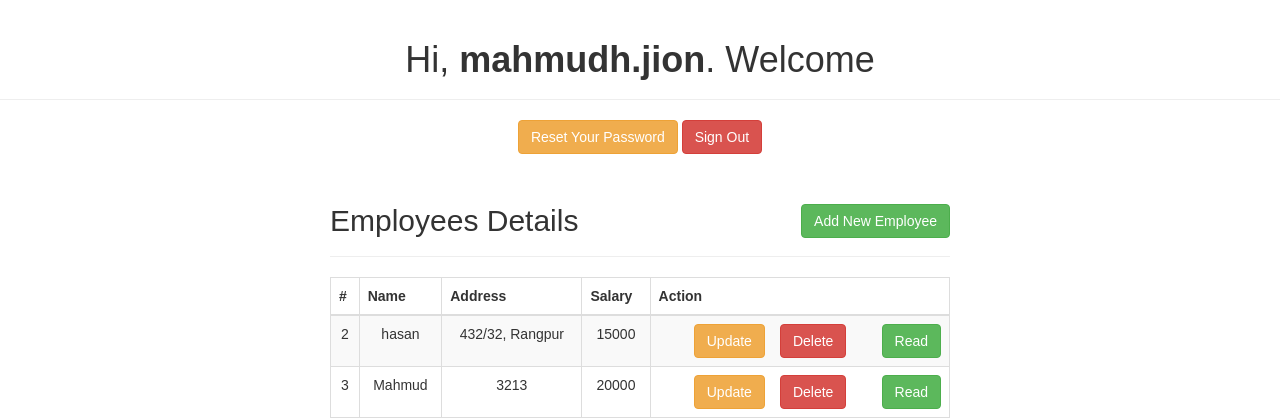
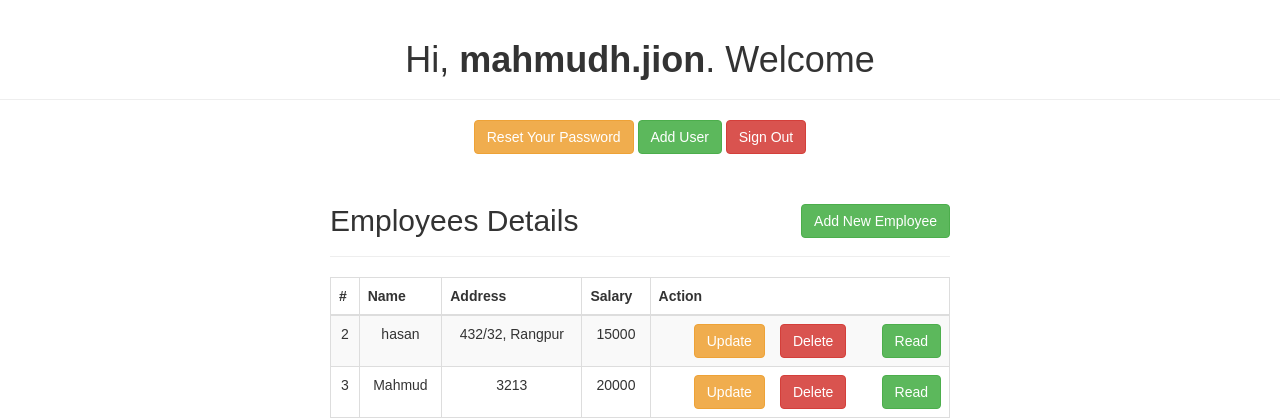
Before and after one commit to MahmudJion/php_mysql-EMP-system-with-hashed-authentication, a PHP site: page / in a window 1280 px wide. Shown: the top 420 px of the page. Run offline with PHP 8.4, Linux system fonts and the light colour scheme; a user stored in the database is signed in; data comes from the database, SQL or seed files in the repository.

Commit message:
Update index.php

```diff
--- a/index.php
+++ b/index.php
@@ -43,6 +43,7 @@ if(!isset($_SESSION["loggedin"]) || $_SESSION["loggedin"] !== true){
     </div>
         <p>
             <a href="reset-password.php" class="btn btn-warning">Reset Your Password</a>
+            <a href="register.php" class="btn btn-success">Add User</a>
             <a href="logout.php" class="btn btn-danger">Sign Out</a>
                     </p>
     <div class="wrapper">
```
